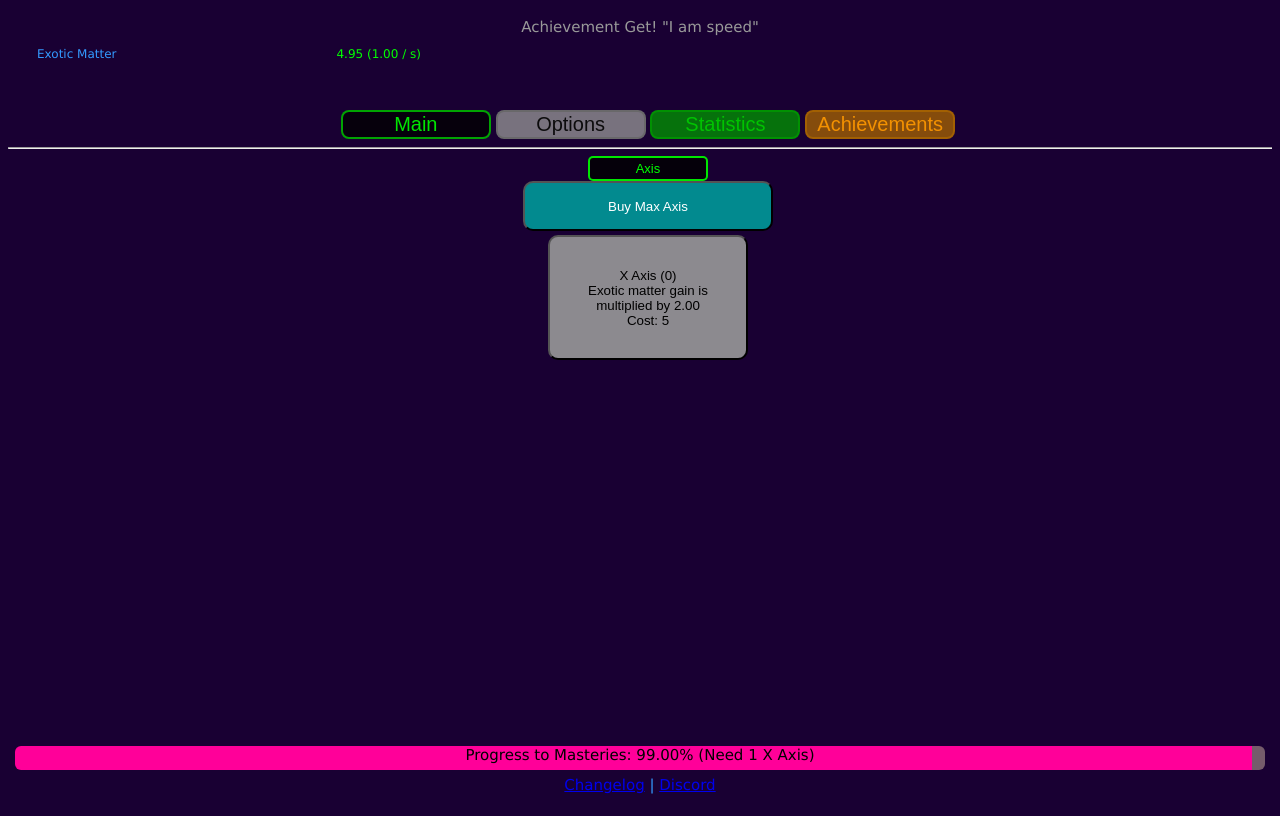
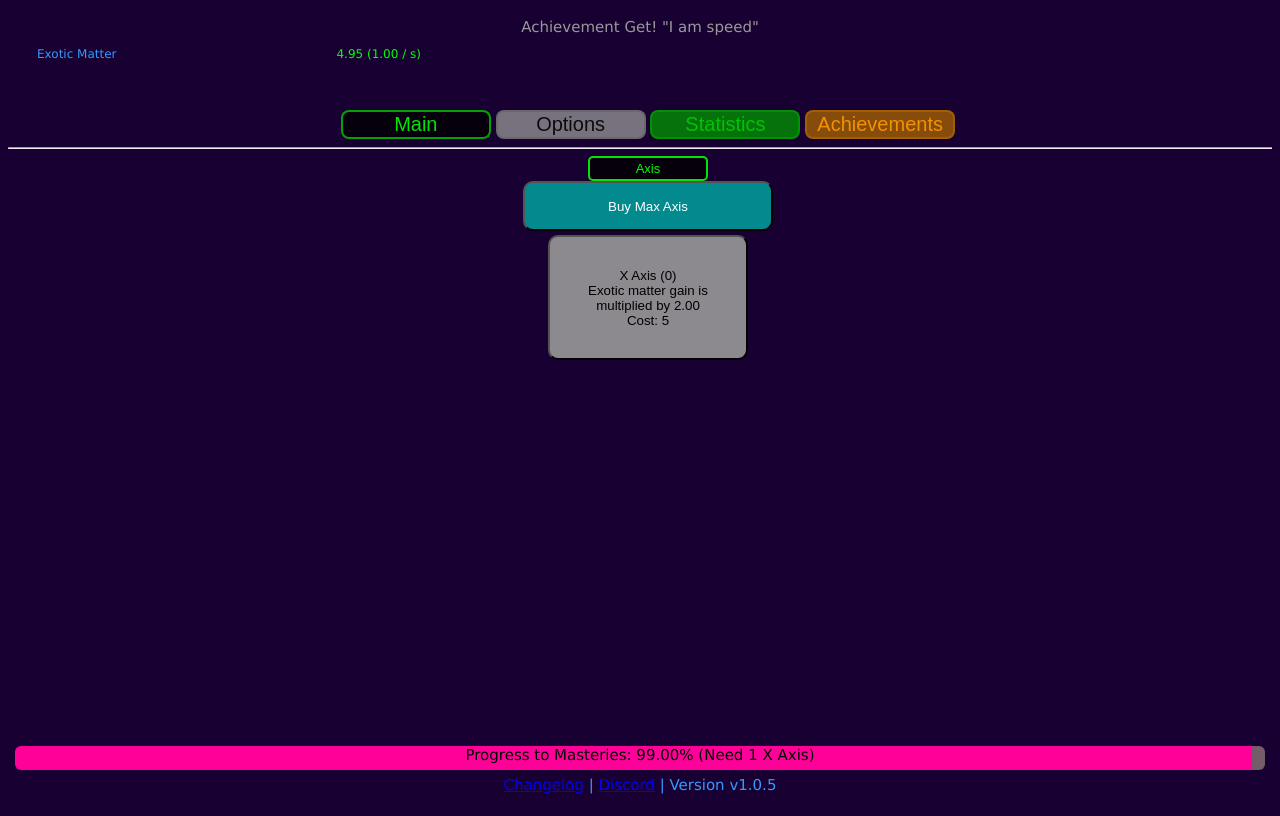
Before and after one commit to alemaninc/Exotic-Matter-Dimensions, a plain HTML site: page index.html in a window 1280 px wide. Drawn offline with Linux system fonts and the light colour scheme.

Commit message:
Add files via upload

```diff
--- a/index.html
+++ b/index.html
@@ -50,7 +50,7 @@
 						<button class="empoweredaxis" id="button_YAxisEmpowerment" onClick="buyEmpoweredAxis()" style="display:none">Empowered Y Axis (<span id="span_YAxisEmpowermentFactor"></span>)<br>Empowered Y Axis multiply the X Axis effect instead of adding to it.</button>
 					</div><br>
 					<div id="progress"></div>
-					<div id="footer"><a href="changelog.html">Changelog</a> | <a href="https://discord.gg/aK6Bvwr2fw">Discord</a></div>
+					<div id="footer"><a href="changelog.html">Changelog</a> | <a href="https://discord.gg/aK6Bvwr2fw">Discord</a> | Version v1.0.5 </div>
 				</div>
 				<div class="mainTab" id="tabMasteries" style="display:none">
 					<p>You have <span class="masterytext" id="span_masteryPower"></span> mastery power.<br>
```
